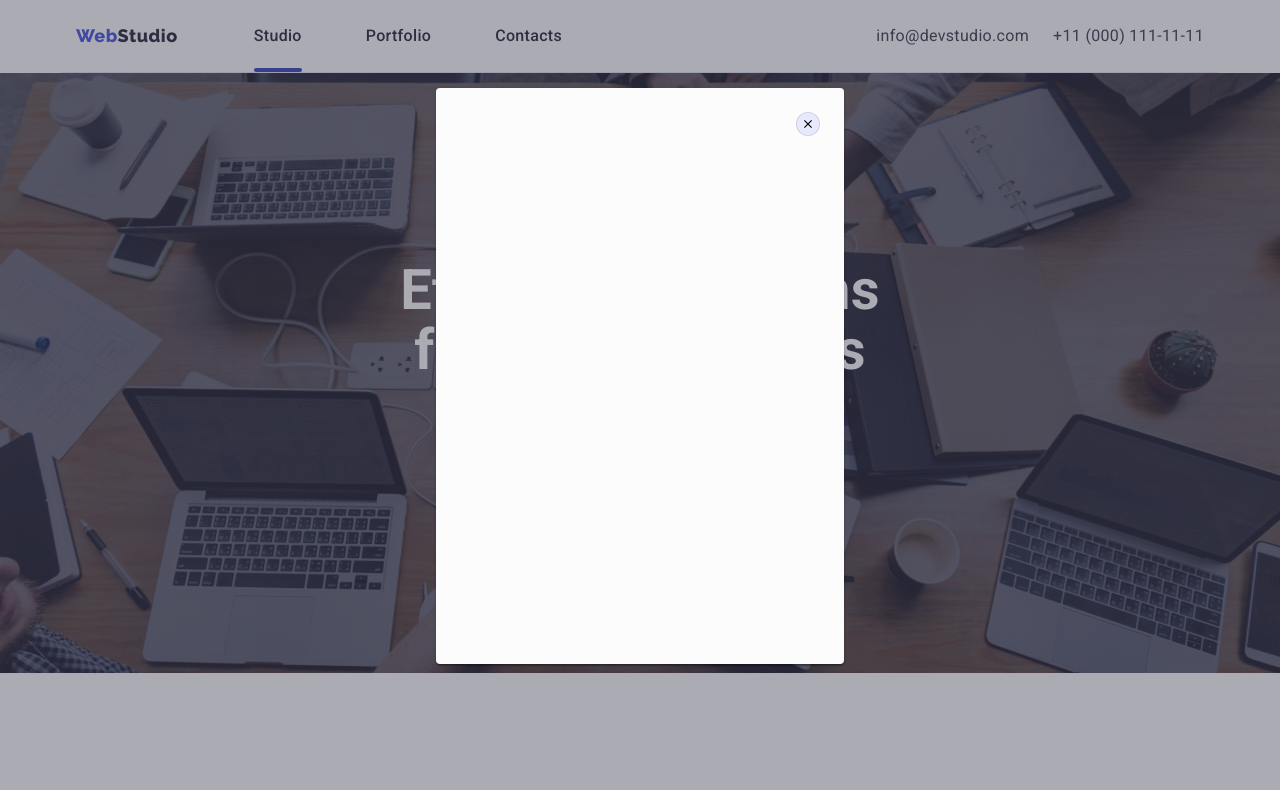
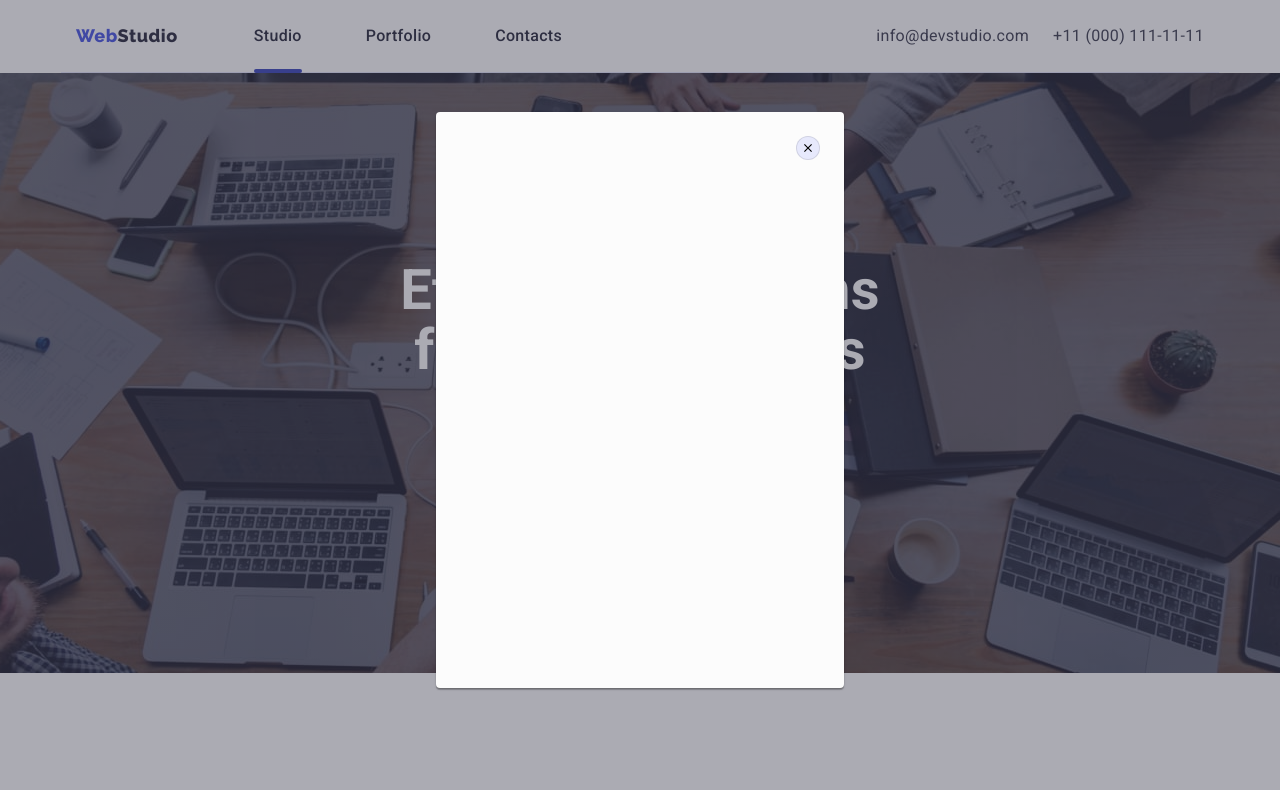
Before and after one commit to YevhenBrovchuk/goit-markup-hw-05, a plain HTML site: page index.html in a window 1280 px wide. Both pictures are taken after a click on the button "Order Service". Shown: the top 790 px of the page. Drawn offline with nearby package versions, Linux system fonts and the light colour scheme.

Commit message:
corect mentor

```diff
--- a/css/styles.css
+++ b/css/styles.css
@@ -102,7 +102,7 @@ content: '';
 border-bottom: 4px solid var(--hover-focus-color);
 border-radius: 2px;
    width: 100%;
-   bottom:0;
+   bottom:-1px;
    left: 0;
 }
 
@@ -714,17 +714,23 @@ visibility var(--transit);
     visibility: hidden;
     pointer-events: none;
 }
+
+.backdrop.is-hidden .modal{
+    transform: translate(-50%, -50%) scale(1.2);
+}
 .modal{
     /* position: relative; */
-    width: 408px;
+    max-width: 408px;
+    width: 100%;
     height: 576px;
     position:absolute;
-    top:88px;
+    top:50%;
     left: 50%;
-    transform: translate(-50%, 0);
+    transform: translate(-50%, -50%);
     background: #FCFCFC;
     box-shadow: 0px 1px 1px rgba(0, 0, 0, 0.14), 0px 1px 3px rgba(0, 0, 0, 0.12), 0px 2px 1px rgba(0, 0, 0, 0.2);
     border-radius: 4px;
+    transition: transform var(--transit);
 }
 .modal-close-btn-icon{
     width: 8px;
@@ -747,6 +753,7 @@ visibility var(--transit);
     align-items: center;
     border-radius: 50%;
     transition: background-color var(--transit);
+    cursor: pointer;
 }
 
 .modal-close-btn:hover ,
```
